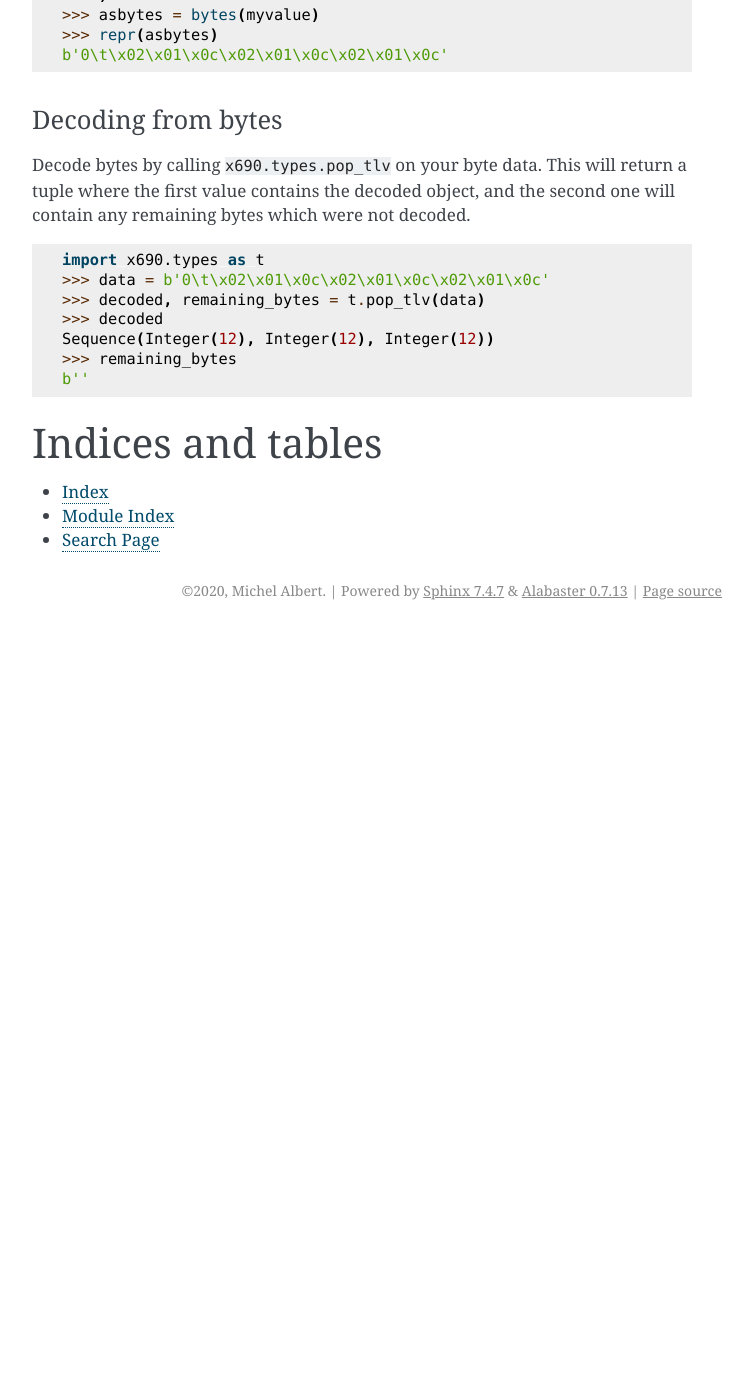
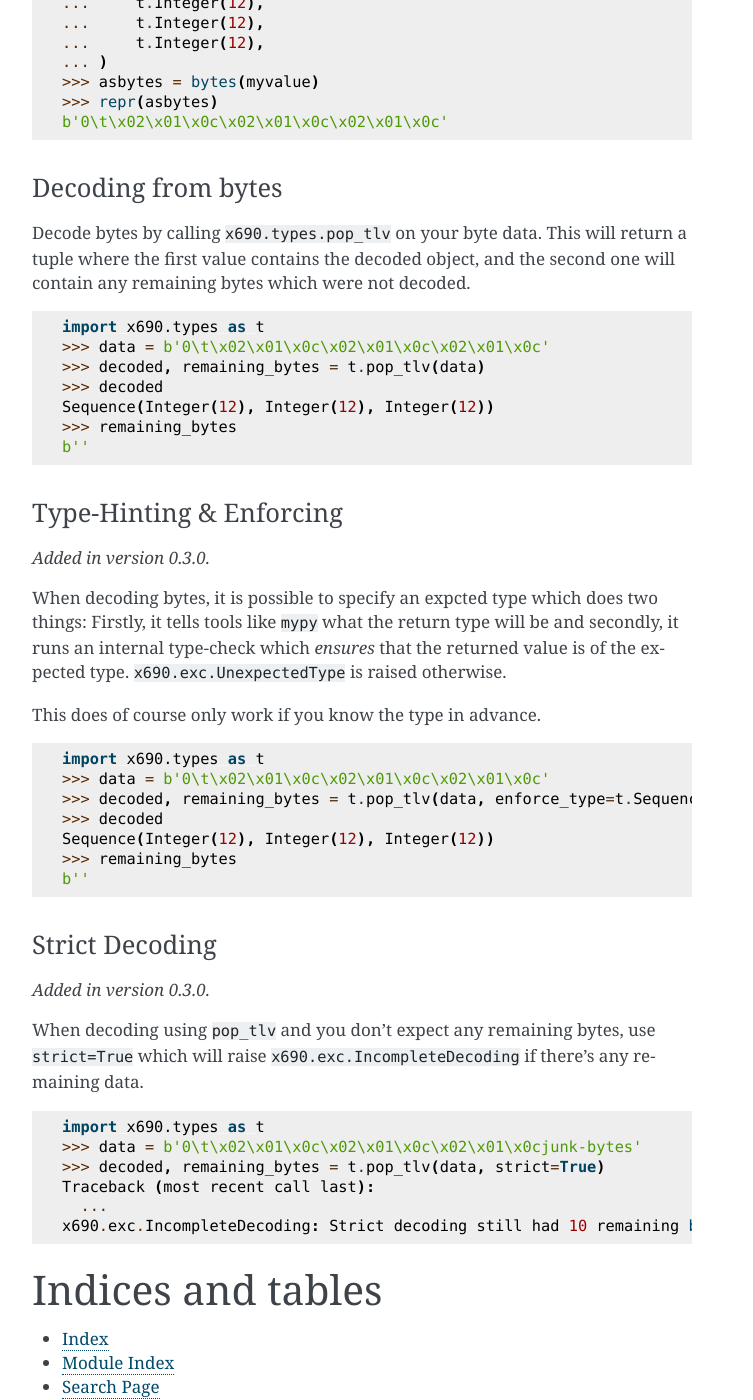
Before and after one commit to exhuma/x690, a Sphinx documentation site: the page built from docs/index.rst, in a window 1280 px wide and 1400 px high, scrolled down 1257 px. Shown: the whole window, without its empty margins (388-1141 px from the left). Built offline with Sphinx 7.4.7, drawn with Linux system fonts in a browser that asks for light colours; pages that are not in the unit, such as notebooks, are missing from menus; before the commit the page ends 1887 px from its top, so only the background shows below that; some of the changed text lies outside the part shown.

Commit message:
Update docs

```diff
--- a/README.rst
+++ b/README.rst
@@ -75,3 +75,45 @@ second one will contain any remaining bytes which were not decoded.
     Sequence(Integer(12), Integer(12), Integer(12))
     >>> remaining_bytes
     b''
+
+
+Type-Hinting & Enforcing
+~~~~~~~~~~~~~~~~~~~~~~~~
+
+.. versionadded:: 0.3.0
+
+When decoding bytes, it is possible to specify an expcted type which does two
+things: Firstly, it tells tools like ``mypy`` what the return type will be and
+secondly, it runs an internal type-check which *ensures* that the returned
+value is of the expected type. ``x690.exc.UnexpectedType`` is raised otherwise.
+
+This does of course only work if you know the type in advance.
+
+.. code:: python
+
+    import x690.types as t
+    >>> data = b'0\t\x02\x01\x0c\x02\x01\x0c\x02\x01\x0c'
+    >>> decoded, remaining_bytes = t.pop_tlv(data, enforce_type=t.Sequence)
+    >>> decoded
+    Sequence(Integer(12), Integer(12), Integer(12))
+    >>> remaining_bytes
+    b''
+
+
+Strict Decoding
+~~~~~~~~~~~~~~~
+
+.. versionadded:: 0.3.0
+
+When decoding using ``pop_tlv`` and you don't expect any remaining bytes, use
+``strict=True`` which will raise ``x690.exc.IncompleteDecoding`` if there's any
+remaining data.
+
+.. code:: python
+
+    import x690.types as t
+    >>> data = b'0\t\x02\x01\x0c\x02\x01\x0c\x02\x01\x0cjunk-bytes'
+    >>> decoded, remaining_bytes = t.pop_tlv(data, strict=True)
+    Traceback (most recent call last):
+      ...
+    x690.exc.IncompleteDecoding: Strict decoding still had 10 remaining bytes!
--- a/docs/index.rst
+++ b/docs/index.rst
@@ -5,6 +5,7 @@ Welcome to x690's documentation!
    :maxdepth: 2
    :caption: Contents:
 
+   changelog
    api/modules
    glossary
 
```
Also changed, not shown: docs/changelog.rst (added, +29 -0 lines).
